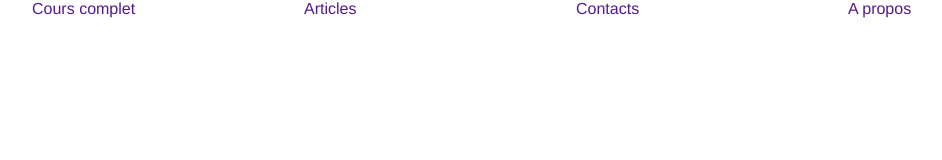
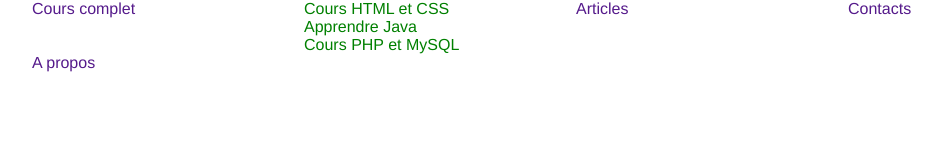
Before and after one commit to dasilva218/base-html, a plain HTML site: page styles/grid.html in a window 1280 px wide. Shown: the whole page, without its empty margins (160-1102 px from the left). Drawn offline with Linux system fonts and the light colour scheme.

Commit message:
ajouter grid.html

```diff
--- a/styles/grid.css
+++ b/styles/grid.css
@@ -13,7 +13,7 @@ a:link{
 }
 a:hover{
     color: rgb(25, 206, 109);
-    text-decoration: underline;
+    border-bottom: 5px solid yellow;
 }
 nav> ul{
     display: grid;
@@ -26,3 +26,9 @@ header{
 ul{
     color: green;
 }
+.deroulant{
+    float: none;
+}
+.sous{
+
+}
--- a/styles/grid.html
+++ b/styles/grid.html
@@ -12,11 +12,16 @@
 <header>
     <nav>
     <ul>
-        <li><a href="">Cours complet</a></li>
+        <li class="deroulant"><a href="">Cours complet</a></li>
+        <ul>
+            <li><a>Cours HTML et CSS</a></li>
+           <li>Apprendre Java</a></li>
+           <li class="deroulant"><a>Cours PHP et MySQL</a></li>
+      </ul class="sous">
         <li><a href="">Articles</a></li>
         <li><a href="">Contacts</a></li>
         <li><a href="">A propos</a></li>
-    </ul>
+       </ul>
     </nav>
 </header>
 
```
